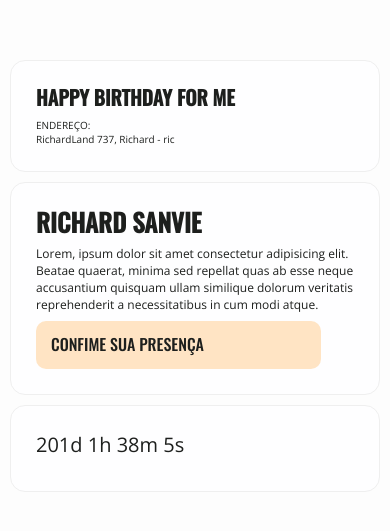
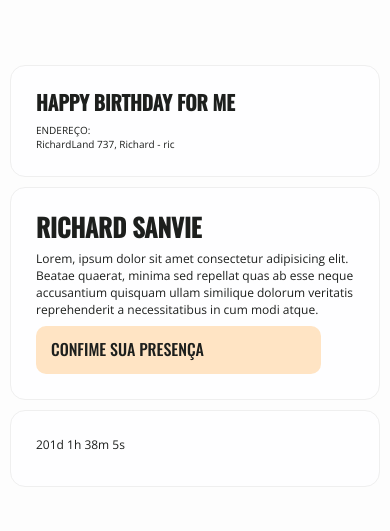
Before and after one commit to richardsanvie/TheArtofDiscourse, a website built with Parcel: page src/index.html in a window 390 px wide. Shown: the part 141-672 px from the top of the page. Built offline with nearby package versions, Linux system fonts and the light colour scheme.

Commit message:
Correção no layout Mobile

```diff
--- a/src/index.html
+++ b/src/index.html
@@ -40,7 +40,7 @@
             </div>
         </div>
         <div class="containterIntern">
-            <div class="containerThree">
+            <div class="containerThree" data-aos="fade-left">
                 <p id="contador">00d00h00m00s</p>
             </div>
 
--- a/src/styles/main.scss
+++ b/src/styles/main.scss
@@ -180,6 +180,12 @@ body {
                         font-size: 12px;
                     }
                 }
+
+                .containerThree{
+                    p{
+                        font-size: 12px;
+                    }
+                }
             }
         }
 
```
Also changed, not shown: dist/index.html, dist/styles/main.css, 1 other file.
